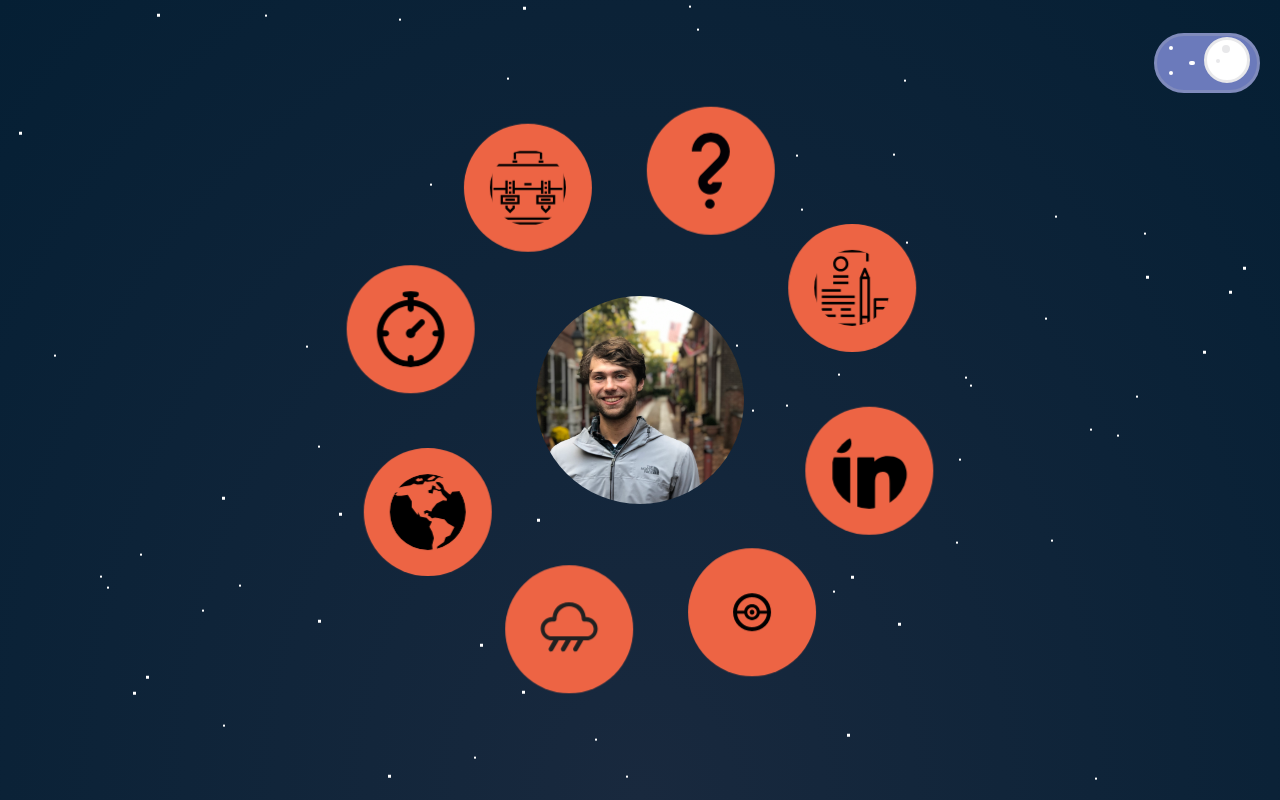
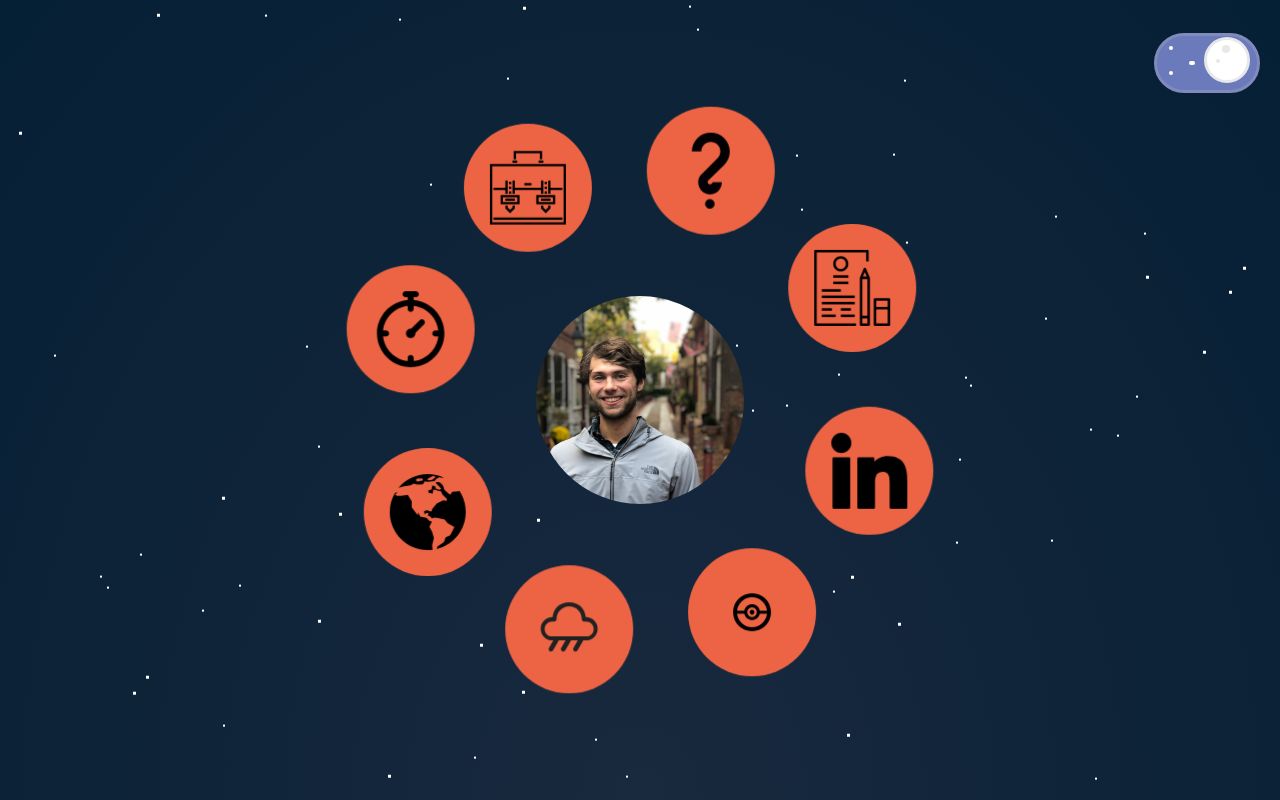
Before and after one commit to piacib/portfolio, a React (Create React App) app: page / in a window 1280 px wide. Shown: the top 800 px of the page. Built offline with nearby package versions, Linux system fonts and the light colour scheme.

Commit message:
fixed bubble border

```diff
--- a/src/components/Bubble/bubble.css
+++ b/src/components/Bubble/bubble.css
@@ -50,9 +50,6 @@
   display: grid;
   place-items: center;
 }
-.orbit li * {
-  border-radius: inherit;
-}
 .orbit li .image-container,
 .orbit li p {
   width: 100%;
@@ -66,6 +63,7 @@
 .orbit .image-container {
   border: none;
   background-color: var(--icon-bg);
+  border-radius: 50%;
 }
 .orbit li p {
   font-size: 1.5rem;
```
